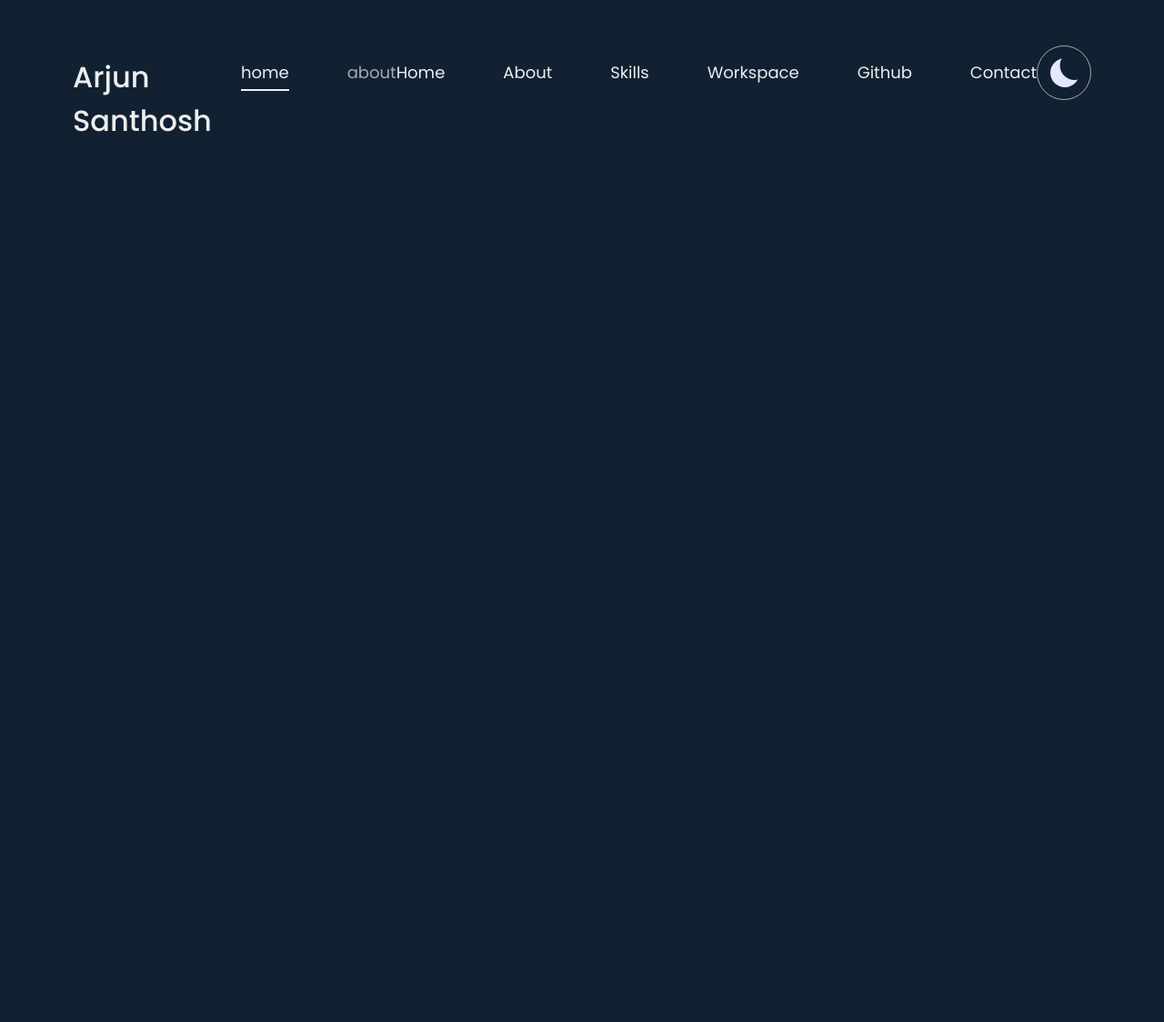
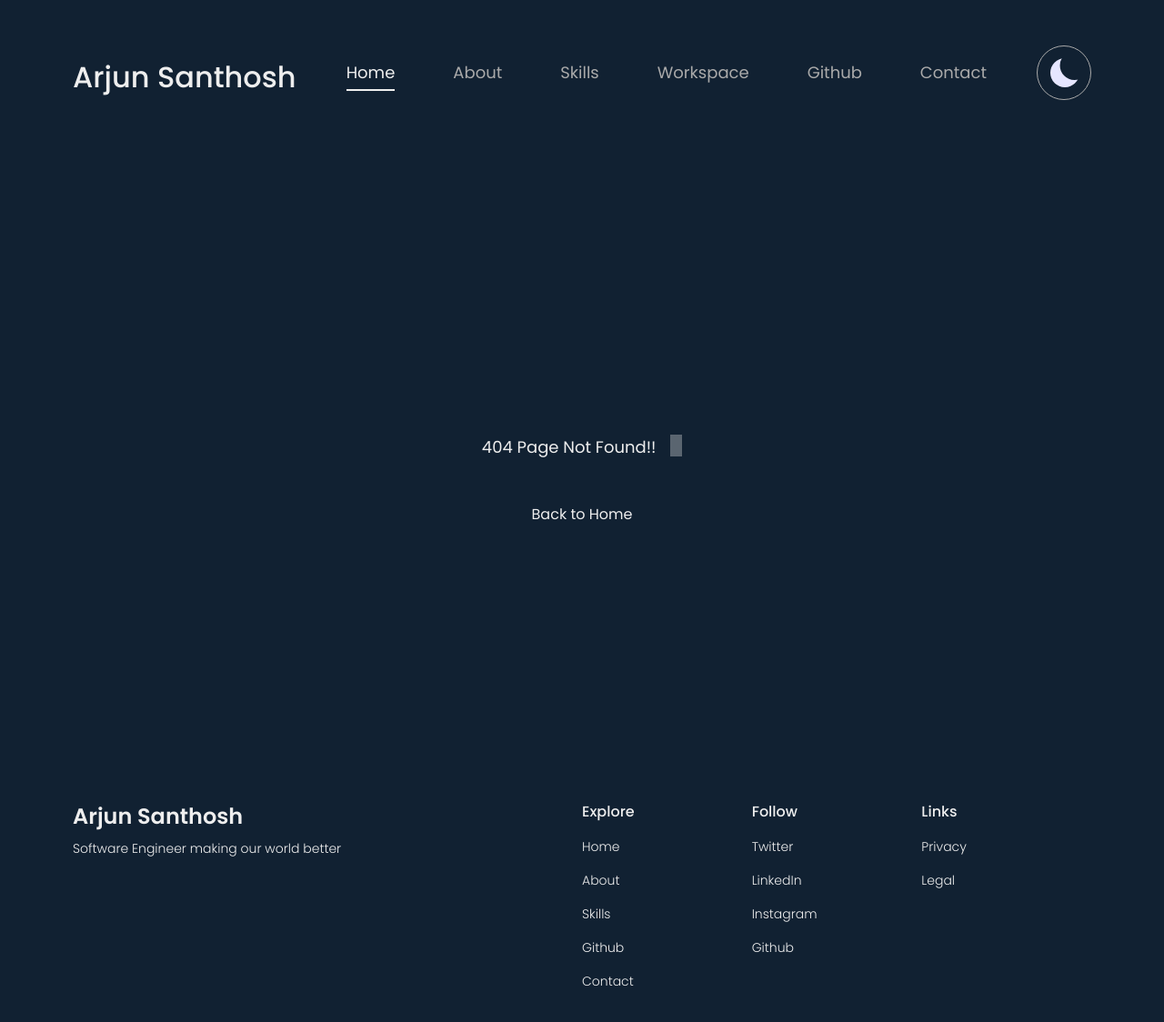
Before and after one commit to ArjunSanthoshpnr/portfolio-website, a React (Create React App) app: page /contact in a window 1280 px wide. Shown: the top 1124 px of the page at 91% size. Before the commit the page ends 800 px from the top, so only its background shows below. Built offline with nearby package versions, Linux system fonts and the light colour scheme.

Commit message:
added footer and empty pages

```diff
--- a/src/App.js
+++ b/src/App.js
@@ -25,8 +25,9 @@ function App() {
               <Route path="/" element={<Home />}></Route>
               <Route path="/about" element={<PageNotFound />} />
               <Route path="/skills" element={<PageNotFound />} />
-              <Route path="/work-space" element={<PageNotFound />} />
-              <Route path="/contact" element={PageNotFound} />
+              <Route path="/workspace" element={<PageNotFound />} />
+              <Route path="/github" element={<PageNotFound />} />
+              <Route path="/contact" element={<PageNotFound />} />
             </Routes>
             <Footer />
           </BrowserRouter>
--- a/src/components/Footer.jsx
+++ b/src/components/Footer.jsx
@@ -1,15 +1,79 @@
 import styled from "styled-components";
 
 function Footer() {
-  return <Container></Container>;
+  return (
+    <Container>
+      <div className="personal-info item1">
+        <span className="title">Arjun Santhosh</span>
+        <span>Software Engineer making our world better</span>
+      </div>
+
+      <div className="links-group item2">
+        <span className="title">Explore</span>
+        <span>Home</span>
+        <span>About</span>
+        <span>Skills</span>
+        <span>Github</span>
+        <span>Contact</span>
+      </div>
+
+      <div className="links-group item3">
+        <span className="title">Follow</span>
+        <span>Twitter</span>
+        <span>LinkedIn</span>
+        <span>Instagram</span>
+        <span>Github</span>
+      </div>
+      <div className="links-group item4">
+        <span className="title">Links</span>
+        <span>Privacy</span>
+        <span>Legal</span>
+      </div>
+    </Container>
+  );
 }
 
 const Container = styled.div`
   display: grid;
-  grid-template-columns: [first] 40px [line2] 50px [line3] auto [col4-start] 50px [five] 40px [end];
+  grid-template-columns: 1fr 1fr 1fr 1fr 1fr 1fr;
   grid-template-rows: [row1-start] 25% [row1-end] 100px [third-line] auto [last-line];
-  height: 400px;
+  height: 300px;
   width: 100%;
-  background-color: ${(props) => props.theme.body};
+  max-width: 1560px;
+  color: ${(props) => props.theme.text};
+  font-weight: 300;
+  font-size: 14px;
+
+  .personal-info {
+    .title {
+      font-size: 1.5rem;
+      font-weight: 600;
+      margin-bottom: 0.5rem;
+    }
+    display: flex;
+    flex-flow: column;
+  }
+  .links-group {
+    .title {
+      font-size: 16px;
+      font-weight: 500;
+    }
+    display: flex;
+    gap: 1rem;
+    flex-flow: column;
+  }
+
+  .item1 {
+    grid-column: 1/4;
+  }
+  .item2 {
+    grid-column: 4/5;
+  }
+  .item3 {
+    grid-column: 5/6;
+  }
+  .item4 {
+    grid-column: 6/7;
+  }
 `;
 export default Footer;
--- a/src/components/Header.jsx
+++ b/src/components/Header.jsx
@@ -19,10 +19,14 @@ function Header({ theme, toggleTheme }) {
     <StyledHeader>
       <h1>Arjun Santhosh</h1>
       <Tabs>
-        <Tab label="home" title="Home" />
-        <Tab label="about" title="About" />
+        <Tab path="/" label="home" title="Home" />
+        <Tab path="/about" label="about" title="About" />
+        <Tab path="/skills" label="skills" title="Skills" />
+        <Tab path="/workspace" label="workspace" title="Workspace" />
+        <Tab path="/github" label="github" title="Github" />
+        <Tab path="/contact" label="contact" title="Contact" />
       </Tabs>
-      <div className="links-group">
+      {/* <div className="links-group">
         <Link to="/">
           <span id="home" onClick={handleClick}>
             Home
@@ -47,7 +51,7 @@ function Header({ theme, toggleTheme }) {
           <span>Github</span>
         </a>
         <span onClick={() => setTabActive("contact")}>Contact</span>
-      </div>
+      </div> */}
       <div className="icon-group">
         <button className="theme-toggle-btn" onClick={toggleTheme}>
           <input
--- a/src/components/Tabs.jsx
+++ b/src/components/Tabs.jsx
@@ -1,12 +1,11 @@
 import { useState } from "react";
-import styled, { css } from "styled-components";
+import { Link } from "react-router-dom";
+import styled from "styled-components";
 
 const StyledTab = styled.span`
   font-size: 18px;
-  color: ${(props) => props.theme.grayShade200};
   color: ${(props) =>
-    props.active ? props.theme.text : props.theme.grayShade200};
-
+    props.active ? props.theme.text : props.theme.btnBgFade};
   cursor: pointer;
   display: inline-block;
   position: relative;
@@ -27,12 +26,16 @@ const StyledTab = styled.span`
   :hover:after {
     transform: scaleX(1);
   }
+
+  @media screen and (max-width: 1200px) {
+    display: none;
+  }
 `;
 
 export const Tab = ({ label, title = "Title", ...props }) => {
   return (
     <StyledTab active={props.active} onClick={() => props.onClick(label)}>
-      {label}
+      {title}
     </StyledTab>
   );
 };
@@ -47,12 +50,13 @@ export const Tabs = (props) => {
     <Container>
       {props.children.map((tab) => {
         return (
-          <Tab
-            key={tab.props.label}
-            onClick={switchTabs}
-            active={activeTab === tab.props.label}
-            label={tab.props.label}
-          />
+          <Link key={tab.props.label} to={tab.props.path}>
+            <Tab
+              onClick={switchTabs}
+              active={activeTab === tab.props.label}
+              {...tab.props}
+            />
+          </Link>
         );
       })}
     </Container>
--- a/src/components/global.js
+++ b/src/components/global.js
@@ -5,6 +5,7 @@ export const GlobalStyles = createGlobalStyle`
     background: ${({ theme }) => theme.body};
     /* color: ${({ theme }) => theme.text}; */
     transition: all 0.5s cubic-bezier(0.165, 0.84, 0.44, 1);
+    overflow-y: overlay;
   }
   div#root {
       width: 100%;
--- a/src/components/sections/SkillsOrbit.jsx
+++ b/src/components/sections/SkillsOrbit.jsx
@@ -149,6 +149,15 @@ const StyledSkillsOrbit = styled.div`
   display: flex;
   flex-flow: column;
   align-items: center;
+  justify-content: center;
+
+  @media screen and (max-width: 1200px) {
+    width: 100%;
+  }
+
+  .styled-orbit {
+    /* font-size: 16px; */
+  }
   /* background-color: rgba(9, 12, 41, 0.6); */
   /* border: 1px solid #eee;
   border-radius: 2rem; */
@@ -164,8 +173,8 @@ const StyledSkillsOrbit = styled.div`
     background: #090c29;
     float: left;
     width: 100%;
-    min-width: 100vw;
-    min-height: 100vh;
+    /* min-width: 100vw;
+    min-height: 100vh; */
   }
 
   .orbit-icon {
--- a/src/pages/Home.jsx
+++ b/src/pages/Home.jsx
@@ -36,6 +36,9 @@ const StyledHome = styled.div`
     margin: 10rem 0;
     .container {
       display: flex;
+      @media screen and (max-width: 1200px) {
+        flex-flow: column;
+      }
     }
   }
   @media screen and (max-width: 1200px) {
--- a/src/pages/PageNotFound.jsx
+++ b/src/pages/PageNotFound.jsx
@@ -18,7 +18,7 @@ function PageNotFound() {
 
 const Container = styled.div`
   font-size: 18px;
-  height: 40rem;
+  height: 45rem;
   display: flex;
   justify-content: center;
   align-items: center;
--- a/src/utils/theme.json
+++ b/src/utils/theme.json
@@ -3,6 +3,7 @@
     "body": "#fafafa",
     "text": "#112132",
     "btnBg": "#112132",
+    "btnBgFade": "#555",
     "btnText": "#fafafa",
     "btnBorderColor": "#112132",
     "grayShade100": "#ccc",
@@ -12,6 +13,7 @@
     "body": "#112132",
     "text": "#eee",
     "btnBg": "#fafafa",
+    "btnBgFade": "#aaa",
     "btnText": "#112132",
     "btnBorderColor": "#fafafa",
     "grayShade100": "#555",
```
Also changed, not shown: src/assets/svgs/social-icons/DevCommunityIcon.jsx (added, +7 -0 lines), src/assets/svgs/social-icons/GithubIcon.jsx (added, +7 -0 lines), src/assets/svgs/social-icons/TwitterIcon.jsx (added, +7 -0 lines).
